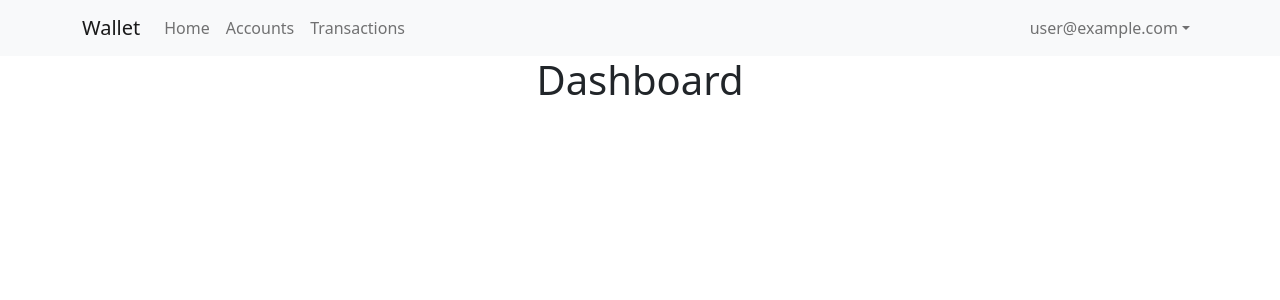
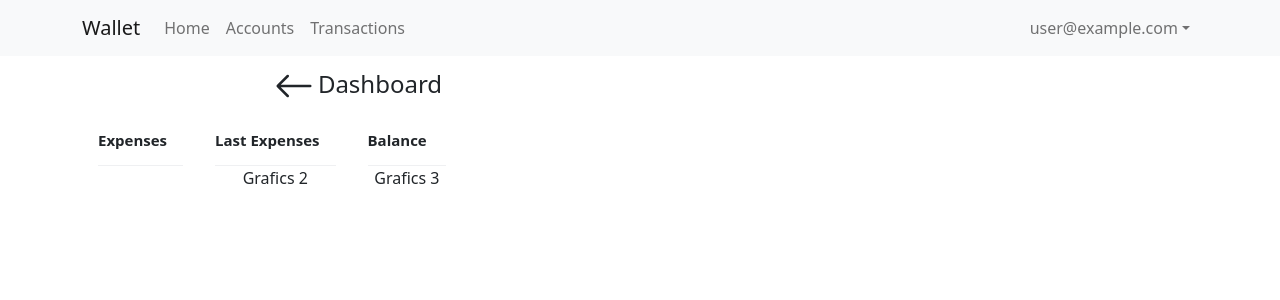
Before and after one commit to yosael/mywalletapp-web, a React (Create React App) app: page / in a window 1280 px wide. Shown: the top 300 px of the page. Built offline with nearby package versions, Linux system fonts and the light colour scheme; no server answers; sample sign-in values are in the browser's storage.

Commit message:
expenses pie report v1

```diff
--- a/package.json
+++ b/package.json
@@ -8,6 +8,7 @@
     "@testing-library/user-event": "^12.8.3",
     "axios": "^0.23.0",
     "bootstrap": "^5.1.0",
+    "chart.js": "^3.6.0",
     "firebase": "^9.1.0",
     "flat-color-icons": "^1.1.0",
     "formik": "^2.2.9",
@@ -15,6 +16,7 @@
     "react": "^17.0.2",
     "react-bootstrap": "^2.0.0-beta.6",
     "react-bootstrap-icons": "^1.6.1",
+    "react-chartjs-2": "^3.3.0",
     "react-dom": "^17.0.2",
     "react-icons": "^4.3.1",
     "react-moment": "^1.1.1",
--- a/src/components/accounts/Account.css
+++ b/src/components/accounts/Account.css
@@ -8,10 +8,7 @@
     filter: progid:DXImageTransform.Microsoft.gradient( startColorstr='#f6f8f9', endColorstr='#f5f7f9',GradientType=0 ); /* IE6-9 */
 
     border-radius: 5px;
-
-    overflow-y: scroll;
     height: auto;
-    max-height: 700px;
 
 
 }
--- a/src/components/accounts/AccountList.js
+++ b/src/components/accounts/AccountList.js
@@ -10,6 +10,7 @@ const AccountList = () => {
 
   const [accounts, setAccounts] = useState([]);
   const authCtx = useContext(AuthContext);
+  let totalBalance = 0;
 
   useEffect(() => {
 
@@ -32,14 +33,17 @@ const AccountList = () => {
     <Container className='listContainer'>
       {
         accounts &&
-        accounts.map((item)=>
+        accounts.map((item)=> {
+        return (
         <Row className='rowItem'>
           <Col md={1}><AccountIconType iconType={item.account_type} iconSize={30} /></Col>
           <Col md={4} style={{"fontWeight":"bold"}}>{'('+item.account_type+') - '+item.account_name}</Col>
           <Col md={{  offset: 4 }} className="amountPositive" >{item.currency+' '+item.current_balance} <FcBullish /></Col>
         </Row>
-        )
+        )})
       }
+
+
     </Container>
   );
 };
--- /dev/null
+++ b/src/components/charts/PieChart.js
@@ -0,0 +1,16 @@
+import React from 'react';
+import { Pie } from 'react-chartjs-2';
+
+const PieChart = ({data}) => {
+    return (
+        <>
+            {
+                data &&
+                <Pie data={data} />
+            }
+
+        </>
+    )
+}
+
+export default PieChart
--- /dev/null
+++ b/src/components/dashboard/Dashboard.css
@@ -0,0 +1,40 @@
+.dashContainer{
+    display: flex;
+    flex-wrap: wrap;
+    -webkit-box-align: stretch;
+    align-items: stretch;
+    margin: 0;
+}
+
+.dashItem1Level {
+    position: relative;
+    background-color: #fff;
+    min-height: calc(306px + 1.42rem);
+    height: 100%;
+    border-radius: 10px;
+    -webkit-user-select: none;
+    -moz-user-select: none;
+    -ms-user-select: none;
+    user-select: none;
+}
+
+.dashItemTitle{
+    font-size: 15px;
+    border-bottom: 1px solid #eff0f2;
+    min-height: 50px;
+    margin: 0 16px;
+    display: -webkit-box;
+    display: flex;
+    -webkit-box-pack: justify;
+    justify-content: space-between;
+    -webkit-box-align: center;
+    align-items: center;
+    padding-right: 1rem;
+    font-weight: bold;
+}
+
+.dashItemContent {
+
+    padding: 0 1.42rem;
+    overflow: hidden;
+}
--- a/src/components/dashboard/Dashboard.js
+++ b/src/components/dashboard/Dashboard.js
@@ -1,10 +1,32 @@
 import React from "react";
+import './Dashboard.css';
+import ExpenseReport from "./expense/ExpenseReport";
 
 const Dashboard = () => {
+  console.log("loading dashboard");
   return (
-    <div>
-      <h1>Dashboard</h1>
-    </div>
+    <main>
+      <div className="dashContainer">
+        <div className="dashItem1Level">
+          <div className="dashItemTitle" >Expenses</div>
+          <div className="dashItemContent">
+            <ExpenseReport />
+          </div>
+        </div>
+        <div className="dashItem1Level">
+          <div className="dashItemTitle" >Last Expenses</div>
+          <div className="dashItemContent">
+            Grafics 2
+          </div>
+        </div>
+        <div className="dashItem1Level">
+          <div className="dashItemTitle" >Balance</div>
+          <div className="dashItemContent">
+            Grafics 3
+          </div>
+        </div>
+      </div>
+    </main>
   );
 };
 
--- /dev/null
+++ b/src/components/dashboard/expense/ExpenseReport.js
@@ -0,0 +1,119 @@
+import React,{ useContext, useState, useEffect } from 'react';
+import AuthContext from '../../../context/auth-context';
+import axiosApi from '../../../util/axios';
+import PieChart from '../../charts/PieChart';
+
+const ExpenseReport = () => {
+
+    const [expenses, setExpenses] = useState([]);
+    const authCtx = useContext(AuthContext);
+    const [dataG, setDataG] = useState(null);
+
+    useEffect(() => {
+        const getData = async () => {
+            const resp = await axiosApi(`/expensesReport/${authCtx.currentUser.uid}`);
+            console.log("dash getData rs: ",resp);
+            console.log("dash getData rs: ",resp.data.expenses);
+            setExpenses(resp.data.expenses);
+            //initData(resp.data.expenses);
+            setDataG({
+                labels: resp.data.expenses.categories,
+                datasets: [
+                  {
+                    label: 'Expenses',
+                    data: resp.data.expenses.totals,
+                    backgroundColor: [
+                      'rgba(255, 99, 132, 0.2)',
+                      'rgba(54, 162, 235, 0.2)',
+                      'rgba(255, 206, 86, 0.2)',
+                      'rgba(75, 192, 192, 0.2)',
+                      'rgba(153, 102, 255, 0.2)',
+                      'rgba(255, 159, 64, 0.2)',
+                      'rgba(200, 100, 60, 0.2)',
+
+                    ],
+                    borderColor: [
+                      'rgba(255, 99, 132, 1)',
+                      'rgba(54, 162, 235, 1)',
+                      'rgba(255, 206, 86, 1)',
+                      'rgba(75, 192, 192, 1)',
+                      'rgba(153, 102, 255, 1)',
+                      'rgba(200, 100, 60, 1)',
+
+                    ],
+                    borderWidth: 1,
+                  },
+                ],
+              });
+        }
+        getData();
+
+
+    }, []);
+
+    useEffect(() => {
+        console.log("dash dataG",dataG);
+    }, [dataG]);
+
+    /*useEffect(() => {
+        initData();
+    }, [setExpenses]);*/
+
+    let data = {};
+    const labels = [];
+    const content = [];
+
+    const initData = (expenses) =>{
+
+        console.log("dash init data");
+        expenses.map((item)=> {
+            console.log("dash item: ",item);
+            labels.push(item.category_name);
+            content.push(parseFloat(item.total));
+            return;
+        });
+        console.log("dash labels: ",labels);
+        console.log("dash content: ",content);
+
+        data = {
+            labels: labels,
+            datasets: [
+              {
+                label: 'Expenses',
+                data: content,
+                backgroundColor: [
+                  'rgba(255, 99, 132, 0.2)',
+                  'rgba(54, 162, 235, 0.2)',
+                  'rgba(255, 206, 86, 0.2)',
+                  'rgba(75, 192, 192, 0.2)',
+                  'rgba(153, 102, 255, 0.2)',
+
+                ],
+                borderColor: [
+                  'rgba(255, 99, 132, 1)',
+                  'rgba(54, 162, 235, 1)',
+                  'rgba(255, 206, 86, 1)',
+                  'rgba(75, 192, 192, 1)',
+                  'rgba(153, 102, 255, 1)',
+
+                ],
+                borderWidth: 1,
+              },
+            ],
+          };
+
+          setDataG("updateting data g");
+
+          console.log("dash data",data);
+          console.log("dash dataG",dataG);
+    }
+
+
+
+
+    return (
+        <PieChart data={dataG} />
+    )
+}
+
+export default ExpenseReport
--- /dev/null
+++ b/src/pages/dashboard/DashboardPage.js
@@ -0,0 +1,15 @@
+import Dashboard from "../../components/dashboard/Dashboard";
+import PageBody from "../../template/PageBody";
+import PageContainer from "../../template/PageContainer";
+
+const DashboardPage = () => {
+    return (
+        <PageContainer pageName="Dashboard">
+            <PageBody>
+                <Dashboard />
+            </PageBody>
+        </PageContainer>
+    )
+}
+
+export default DashboardPage;
--- a/src/router/MenuRoutes.js
+++ b/src/router/MenuRoutes.js
@@ -9,6 +9,7 @@ import Navbar from "../template/Navbar";
 import TransactionPageList from "../pages/transactions/TransactionPageList";
 import TransactionPage from "../pages/transactions/TransactionPage";
 import LoginPage from "../pages/login/LoginPage";
+import DashboardPage from "../pages/dashboard/DashboardPage";
 
 const AppRouter = () => {
   return (
@@ -33,7 +34,7 @@ const AppRouter = () => {
         <Navbar />
         <Switch>
           <Route path="/" exact >
-            <Dashboard />
+            <DashboardPage />
           </Route>
           <Route path="/accounts">
             <AccountPageList />
```
Also changed, not shown: 1 other file (tests, documents, lock files or other folders). Lines whose indentation alone changed are shown as unchanged.
